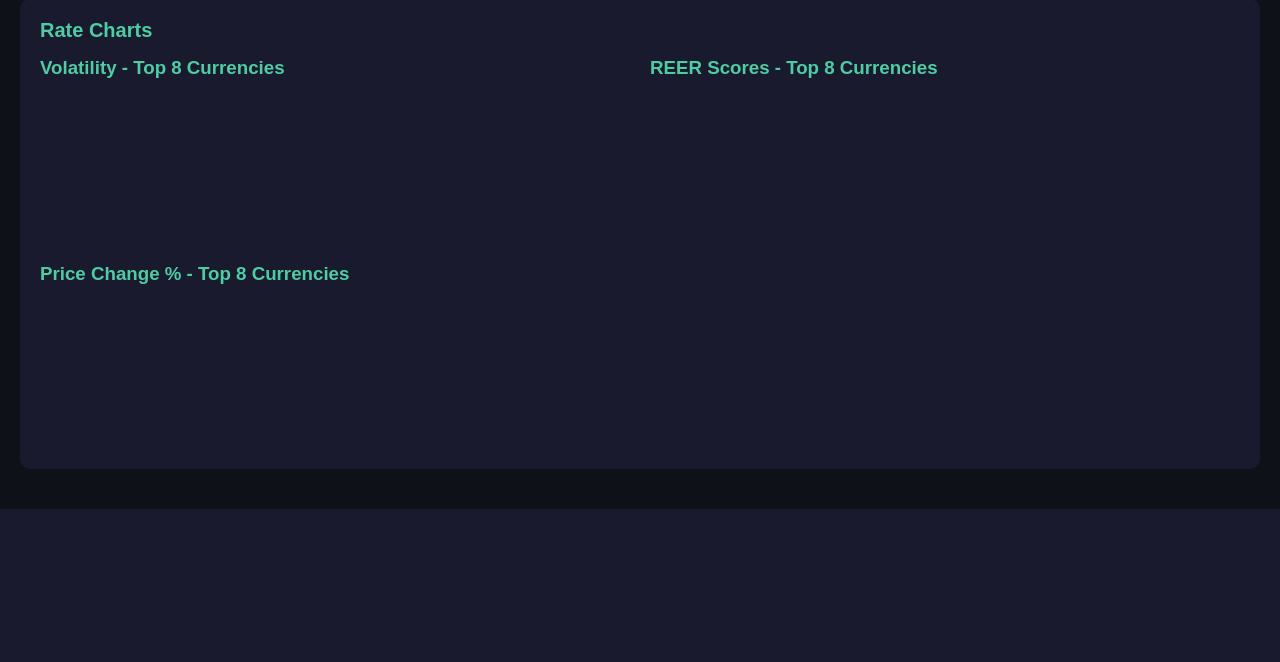
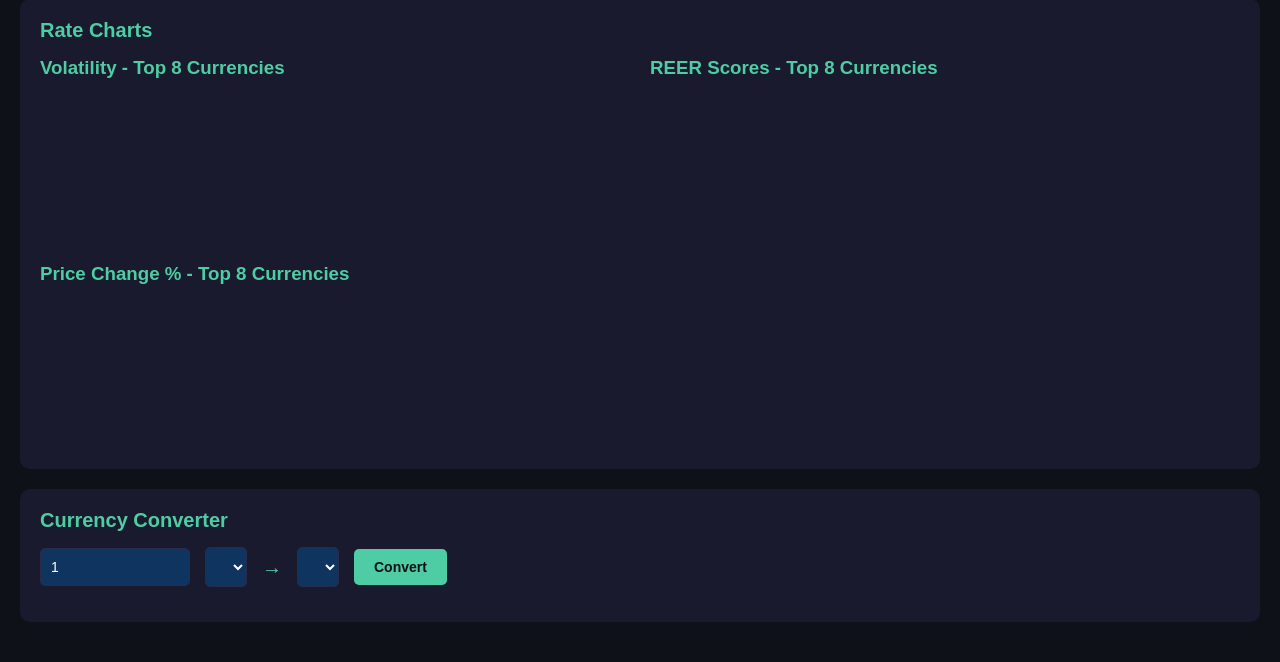
Before and after one commit to sahiljain9/LiveCurrencyRate, a Flask app: template Pipeline/templates/index.html in a window 1280 px wide. Shown: the part 466-1128 px from the top of the page. Before the commit the page ends 975 px from the top, so only its background shows below. Run offline with Flask 3, Linux system fonts and the light colour scheme; the template is opened without the code that fills it: most values are stand-ins (such as "Sample title", 1, 10 or a date in 2020); lists and menus that the app fills with data are empty; a map, chart or similar area stays blank.

Commit message:
Add currency converter to dashboard

```diff
--- a/Pipeline/templates/index.html
+++ b/Pipeline/templates/index.html
@@ -167,5 +167,67 @@
     });
 </script>
 
+<!-- Currency Converter Section -->
+<div class="section">
+    <h2>Currency Converter</h2>
+    <div style="display:flex; gap:15px; flex-wrap:wrap; align-items:center;">
+        <input type="number" id="amount" placeholder="Amount" value="1"
+            style="padding:10px; background:#0f3460; color:#fff; border:1px solid #2a2a4a; border-radius:5px; width:150px; font-size:14px;">
+
+        <select id="fromCurrency"
+            style="padding:10px; background:#0f3460; color:#fff; border:1px solid #2a2a4a; border-radius:5px; font-size:14px;">
+        </select>
+
+        <span style="color:#4ecca3; font-size:20px;">→</span>
+
+        <select id="toCurrency"
+            style="padding:10px; background:#0f3460; color:#fff; border:1px solid #2a2a4a; border-radius:5px; font-size:14px;">
+        </select>
+
+        <button onclick="convert()"
+            style="padding:10px 20px; background:#4ecca3; color:#0e1117; border:none; border-radius:5px; font-size:14px; cursor:pointer; font-weight:bold;">
+            Convert
+        </button>
+    </div>
+
+    <div id="result" style="margin-top:15px; font-size:20px; color:#4ecca3;"></div>
+</div>
+
+<script>
+    const rates = {};
+    {% for f in features %}
+    rates["{{ f[0] }}"] = {{ f[1] }};
+    {% endfor %}
+
+    const selects = document.querySelectorAll("#fromCurrency, #toCurrency");
+    selects.forEach(sel => {
+        Object.keys(rates).forEach(code => {
+            const opt = document.createElement("option");
+            opt.value = code;
+            opt.text  = code;
+            sel.appendChild(opt);
+        });
+    });
+
+    document.getElementById("fromCurrency").value = "INR";
+    document.getElementById("toCurrency").value   = "EUR";
+
+    function convert() {
+        const amount = parseFloat(document.getElementById("amount").value);
+        const from   = document.getElementById("fromCurrency").value;
+        const to     = document.getElementById("toCurrency").value;
+
+        if (!rates[from] || !rates[to]) {
+            document.getElementById("result").innerText = "Rate not found!";
+            return;
+        }
+
+        const inUSD  = amount / rates[from];
+        const result = (inUSD * rates[to]).toFixed(6);
+        document.getElementById("result").innerText =
+            `${amount} ${from} = ${result} ${to}`;
+    }
+</script>
+
 </body>
 </html>
```
